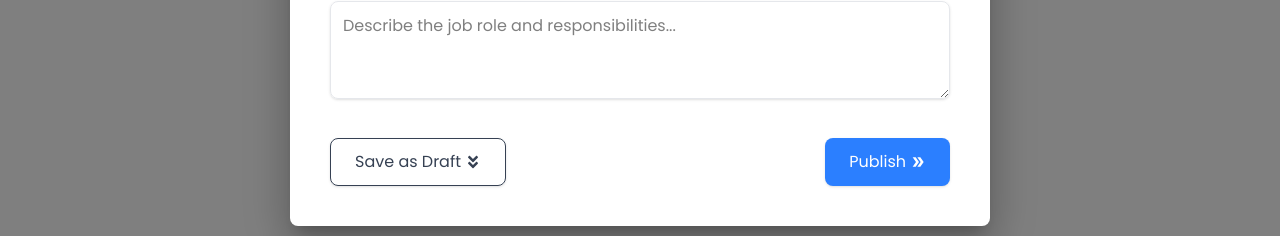
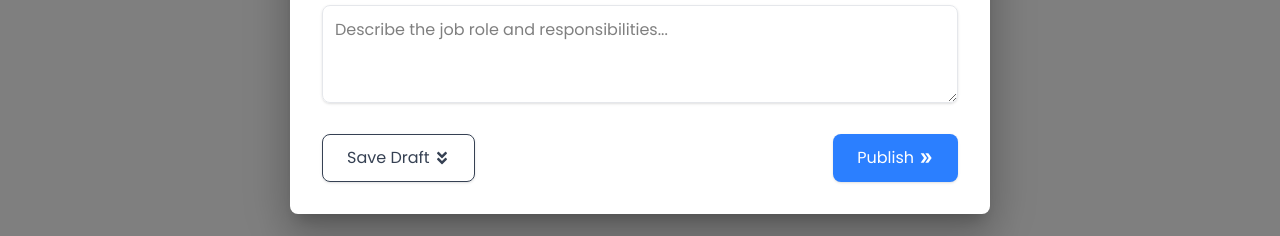
Before and after one commit to Vaibhav090701/Job_management_frontend, a React (Vite) app: page / in a window 1280 px wide. Both pictures are taken after typing "Sample" into the empty fields and a click on the button "Create Job". Shown: the part 506-742 px from the top of the page. Built offline with nearby package versions, Linux system fonts and the light colour scheme; no server answers.

Commit message:
Change in job form

```diff
--- a/src/components/JobForm.jsx
+++ b/src/components/JobForm.jsx
@@ -29,14 +29,14 @@ const JobForm = ({ onClose }) => {
   };
 
   return (
-    <div className="p-2">
+    <div>
       {/* Header */}
       <div className="flex justify-center items-center mb-8">
         <h2 className="text-2xl font-semibold text-gray-800">Create Job Opening</h2>
       </div>
 
       {/* Form */}
-      <form onSubmit={handleSubmit(onSubmit)} className="space-y-4">
+      <form onSubmit={handleSubmit(onSubmit)} className="space-y-2">
         <div className="grid grid-cols-1 md:grid-cols-2 gap-6">
 
           {/* Job Title */}
@@ -159,14 +159,14 @@ const JobForm = ({ onClose }) => {
         </div>
 
         {/* Buttons */}
-        <div className="flex justify-between space-x-4 mt-8">
+        <div className="flex justify-between space-x-4 mt-6">
           <button
             type="button"
             onClick={onClose}
             className="px-6 py-2 text-gray-700 border rounded-lg shadow-sm hover:bg-gray-200"
           >
             <span className='flex items-center gap-1'>
-              Save as Draft <FaAngleDoubleDown />
+              Save Draft <FaAngleDoubleDown />
             </span>
           </button>
 
```
